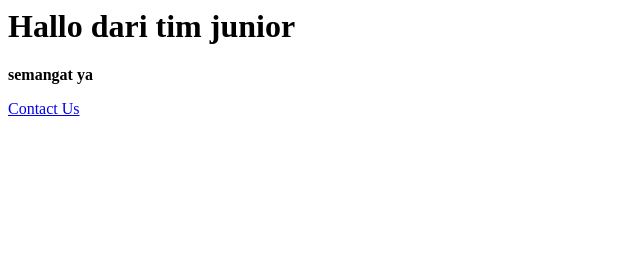
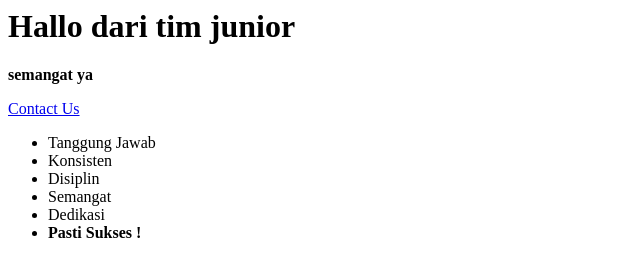
Before and after one commit to ivansukhitoo/proyek-tim-hebat, a plain HTML site: page index.html in a window 1280 px wide. Shown: the whole page, without its empty margins (0-640 px from the left). Drawn offline with Linux system fonts and the light colour scheme.

Commit message:
update project b:feat/custom-header

```diff
--- a/index.html
+++ b/index.html
@@ -2,3 +2,12 @@
 <p><b>semangat ya</b></p>
 
 <a href="contacus.html">Contact Us</a>
+
+<ul>
+    <li>Tanggung Jawab</li>
+    <li>Konsisten</li>
+    <li>Disiplin</li>
+    <li>Semangat</li>
+    <li>Dedikasi</li>
+    <li><b>Pasti Sukses !</b></li>
+</ul>
```
